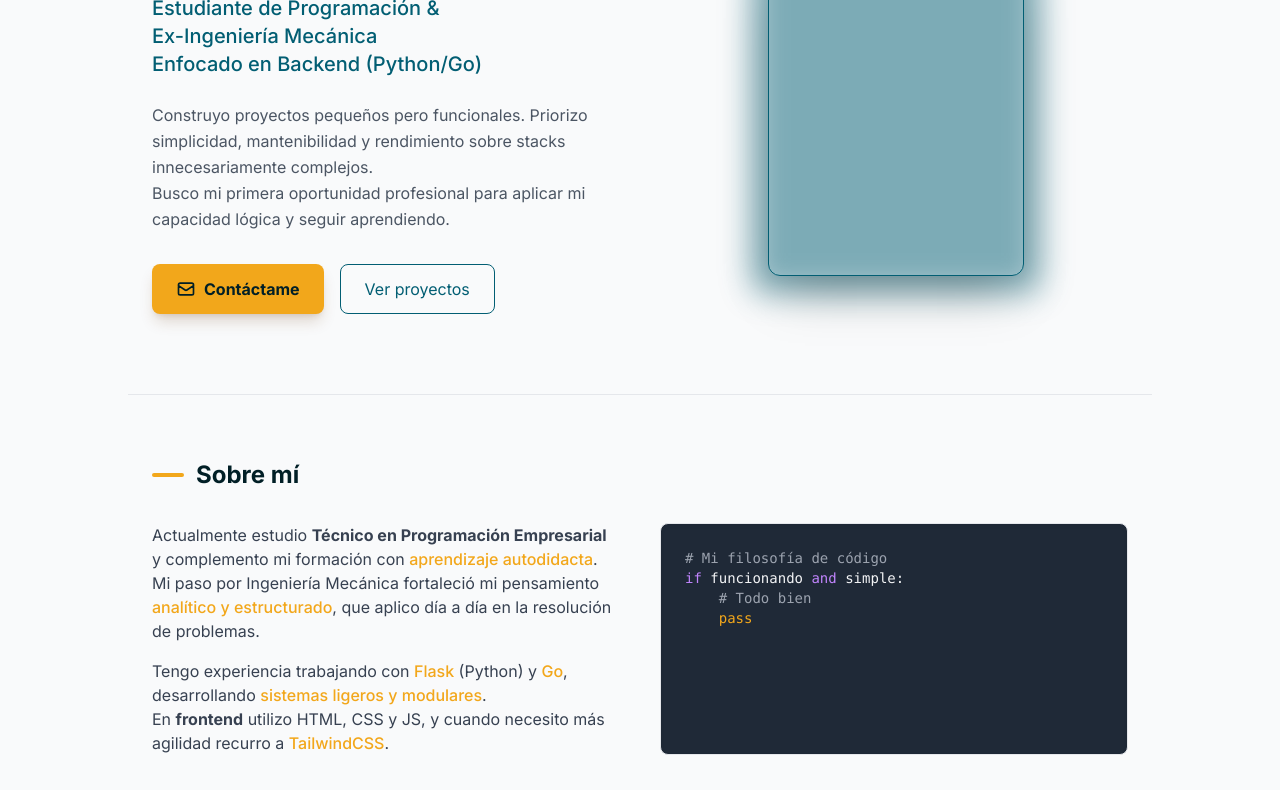
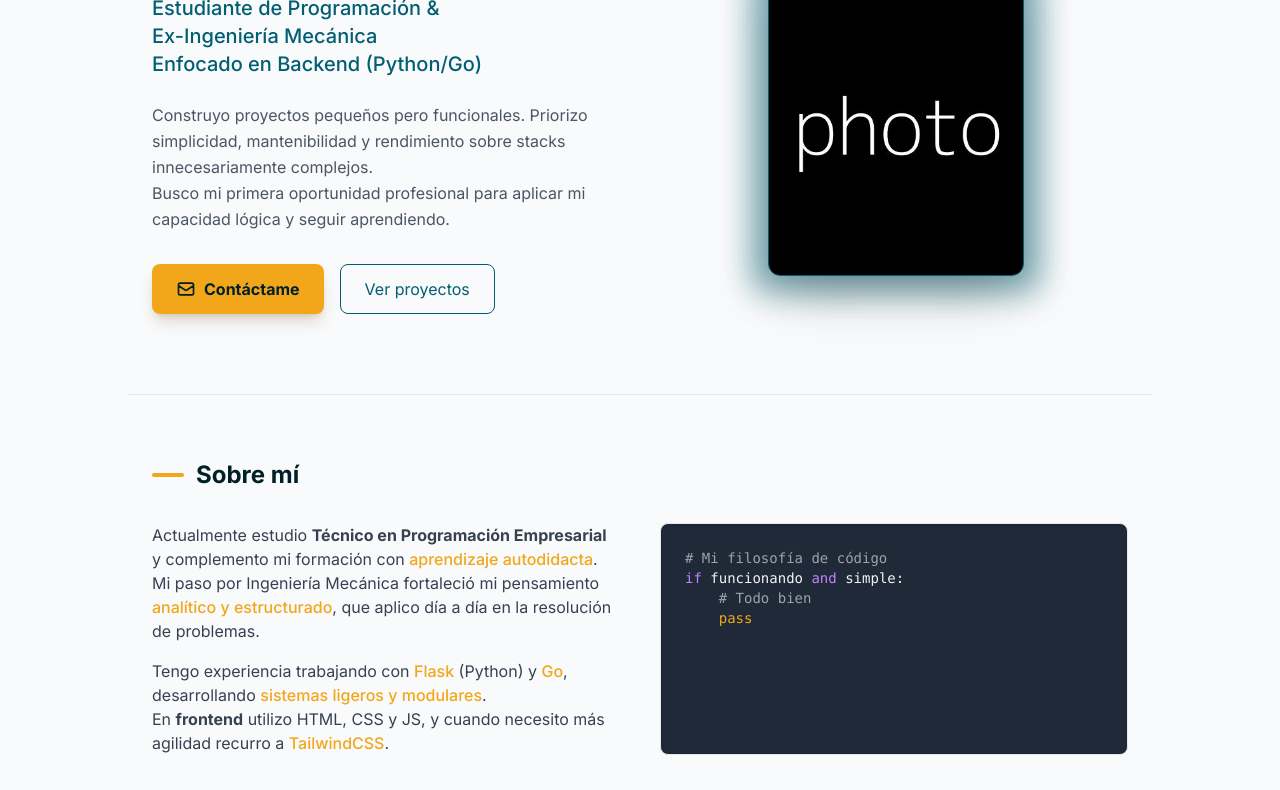
Before and after one commit to art5concept/My-simple-portfolio, a plain HTML site: page index.html in a window 1280 px wide. Shown: the part 210-1000 px from the top of the page. Drawn offline with nearby package versions, Linux system fonts and the light colour scheme; the site is published under a folder, as on GitHub Pages, so addresses that start at the root find nothing.

Commit message:
fix: path to photo

```diff
--- a/index.html
+++ b/index.html
@@ -146,7 +146,7 @@
                     <!-- Elemento decorativo detrás -->
                     <div class="absolute -inset-4 bg-tone-teal rounded-xl opacity-50 blur-lg"></div>
                     <div class="relative w-full h-full rounded-xl overflow-hidden shadow-2xl border border-tone-teal">
-                        <img src="/images/photo.jpg" class="w-full h-full object-cover" alt="Foto de Félix">
+                        <img src="images/photo.jpg" class="w-full h-full object-cover" alt="Foto de Félix">
                     </div>
                 </div>
             </div>
```
